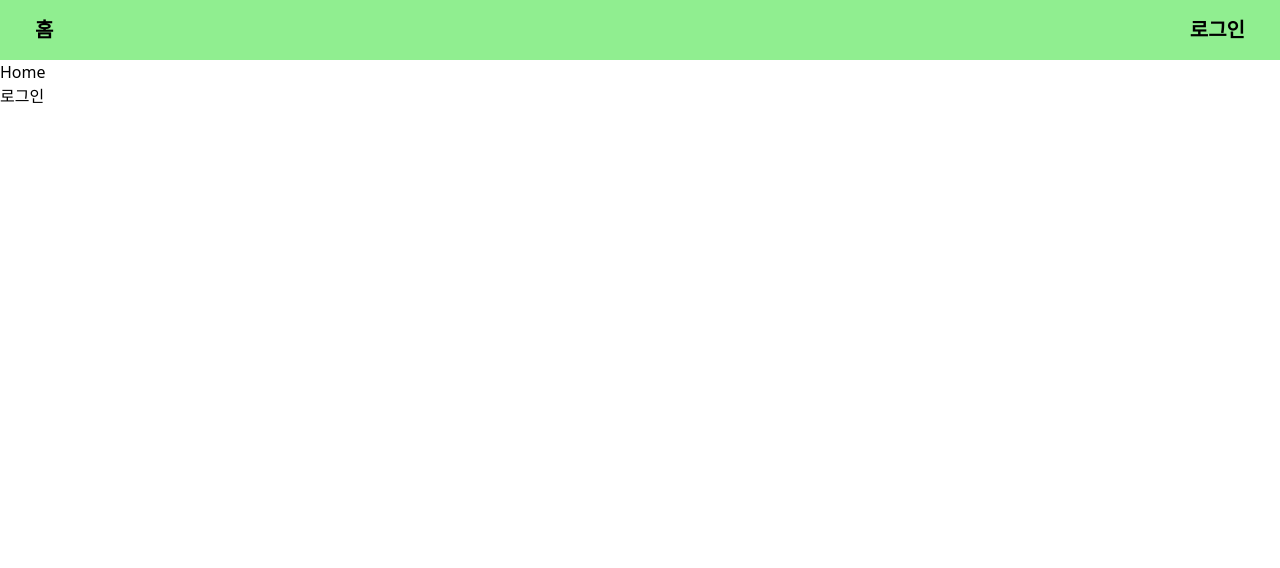
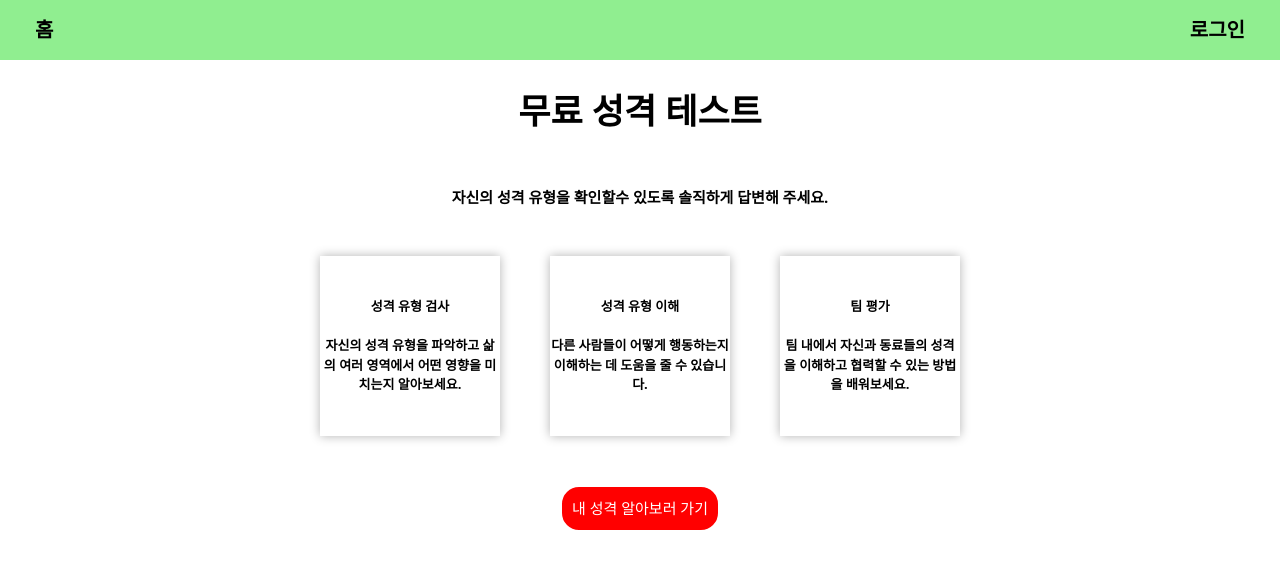
Before and after one commit to JungminLee97/mbti-indiviual-project, a React (Vite) app: page / in a window 1280 px wide. Shown: the top 568 px of the page. Built offline with nearby package versions, Linux system fonts and the light colour scheme.

Commit message:
Feat: Home페이지 ui 완성

```diff
--- a/src/App.jsx
+++ b/src/App.jsx
@@ -9,7 +9,7 @@ import Headerbar from "./components/Headerbar";
 
 function Layout() {
   const location = useLocation();
-  const checkingIncludePathName = ["/", "/login", "signup"].includes(
+  const checkingIncludePathName = ["/", "/login", "/signup"].includes(
     location.pathname
   );
   return (
--- a/src/pages/Home.jsx
+++ b/src/pages/Home.jsx
@@ -3,11 +3,112 @@ import { Link } from "react-router";
 const Home = () => {
   return (
     <>
-      <div>Home</div>
-
-      <Link to="/login">
-        <button>로그인</button>
-      </Link>
+      <div
+        style={{
+          display: "flex",
+          flexDirection: "column",
+          justifyContent: "center",
+          alignItems: "center",
+          fontSize: "15px",
+          margin: "25px",
+          gap: "3rem",
+        }}
+      >
+        <h1
+          style={{
+            fontSize: "35px",
+            fontWeight: "bold",
+          }}
+        >
+          무료 성격 테스트
+        </h1>
+        <h3
+          style={{
+            fontWeight: "bold",
+          }}
+        >
+          자신의 성격 유형을 확인할수 있도록 솔직하게 답변해 주세요.
+        </h3>
+        <div
+          style={{
+            display: "flex",
+            gap: "50px",
+          }}
+        >
+          <div
+            style={{
+              width: "180px",
+              height: "180px",
+              textWrap: "wrap",
+              fontSize: "13px",
+              fontWeight: "bold",
+              boxShadow: "0 0 10px 0 rgba(0,0,0,0.3)",
+              textAlign: "center",
+              alignContent: "center",
+            }}
+          >
+            <h3>성격 유형 검사</h3>
+            <br />
+            <p>
+              자신의 성격 유형을 파악하고 삶의 여러 영역에서 어떤 영향을
+              미치는지 알아보세요.
+            </p>
+          </div>
+          <div
+            style={{
+              width: "180px",
+              height: "180px",
+              textWrap: "wrap",
+              fontSize: "13px",
+              fontWeight: "bold",
+              boxShadow: "0 0 10px 0 rgba(0,0,0,0.3)",
+              textAlign: "center",
+              alignContent: "center",
+            }}
+          >
+            <h3>성격 유형 이해</h3>
+            <br />
+            <p>
+              다른 사람들이 어떻게 행동하는지 이해하는 데 도움을 줄 수 있습니다.
+            </p>
+          </div>
+          <div
+            style={{
+              width: "180px",
+              height: "180px",
+              textWrap: "wrap",
+              fontSize: "13px",
+              fontWeight: "bold",
+              boxShadow: "0 0 10px 0 rgba(0,0,0,0.3)",
+              textAlign: "center",
+              alignContent: "center",
+            }}
+          >
+            <h3>팀 평가</h3>
+            <br />
+            <p>
+              팀 내에서 자신과 동료들의 성격을 이해하고 협력할 수 있는 방법을
+              배워보세요.
+            </p>
+          </div>
+        </div>
+        <Link to="/login">
+          <button
+            onClick={() => {
+              <Link to="/login" />;
+            }}
+            style={{
+              backgroundColor: "red",
+              border: "3px solid white",
+              color: "white",
+              padding: "10px",
+              borderRadius: "20px",
+            }}
+          >
+            내 성격 알아보러 가기
+          </button>
+        </Link>
+      </div>
     </>
   );
 };
```
